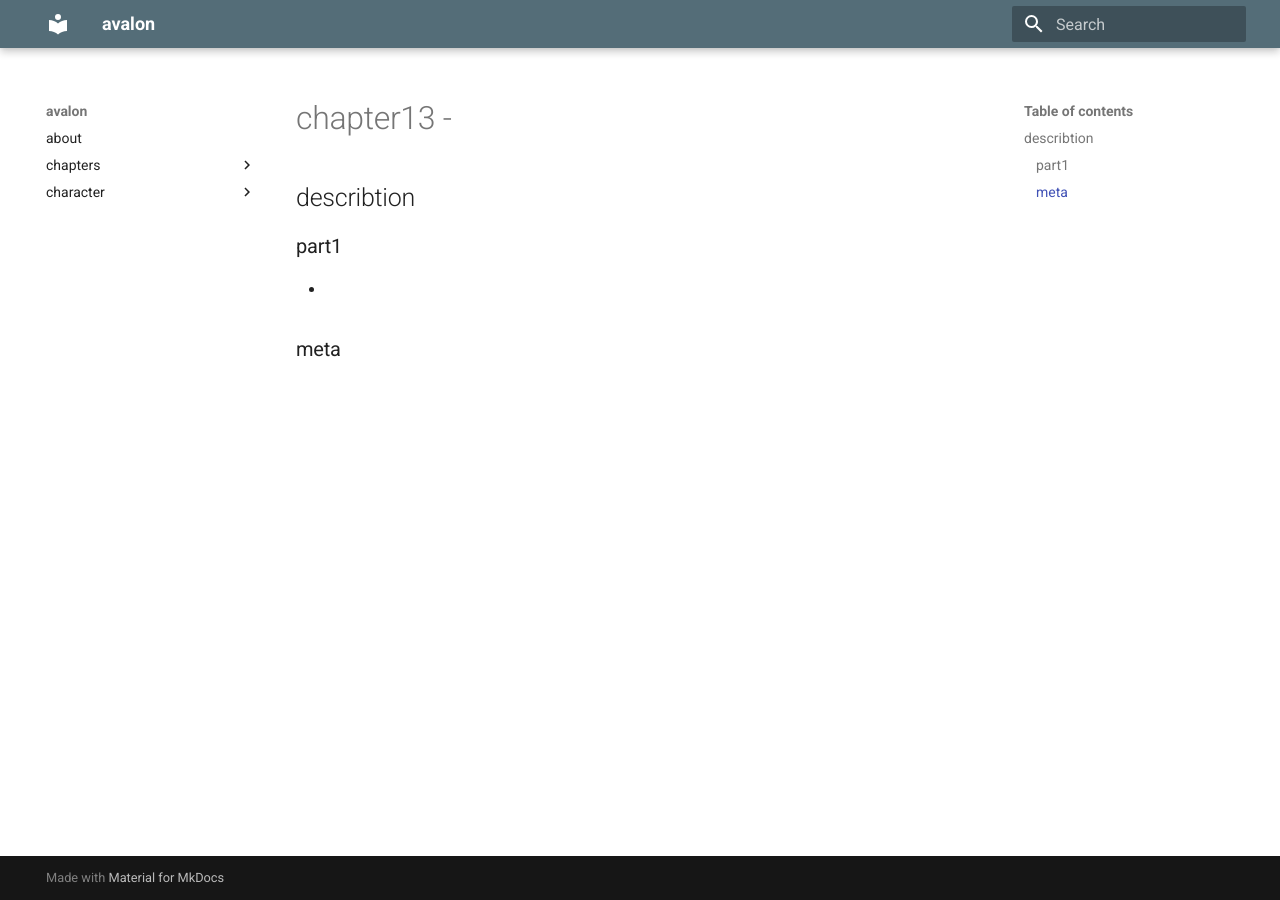
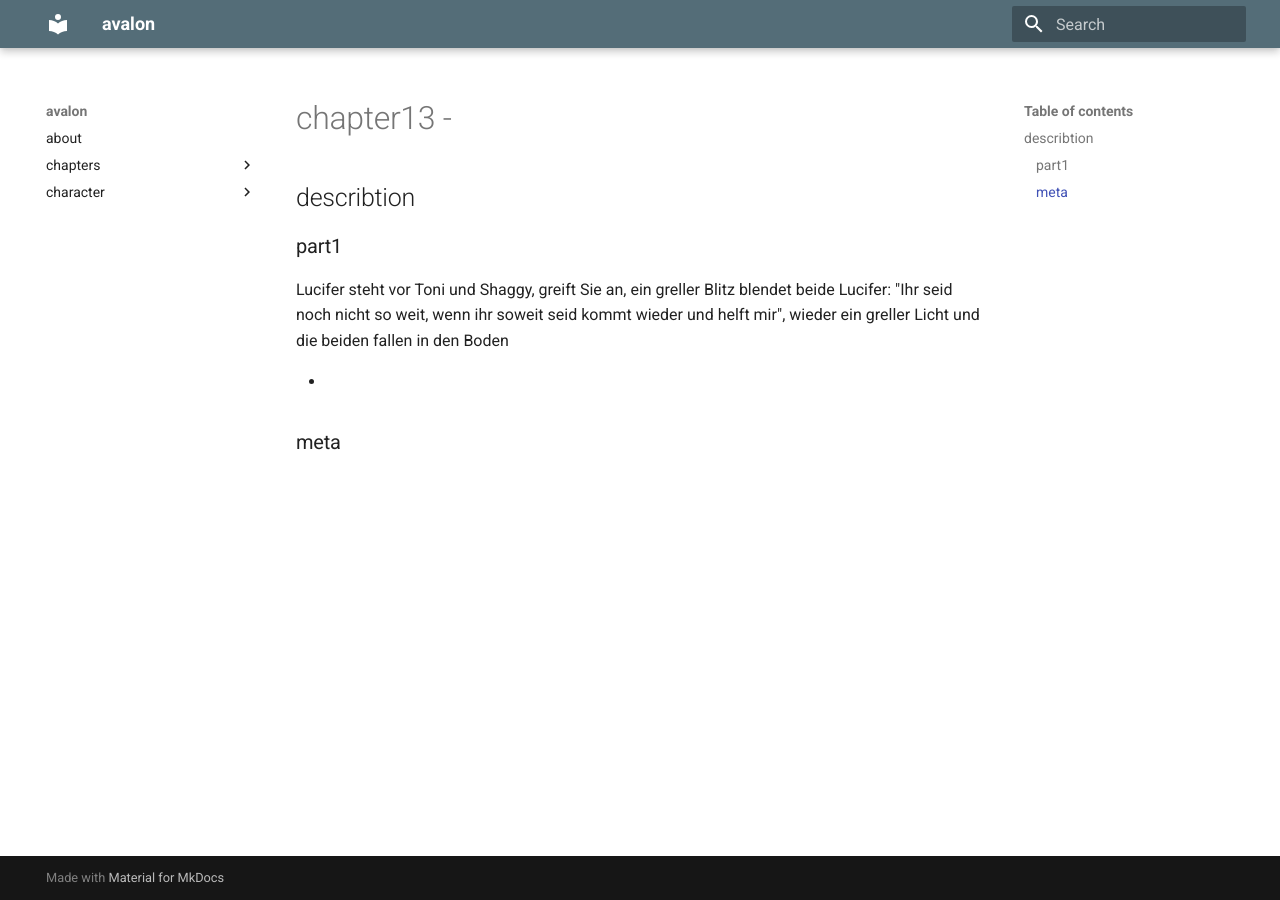
Before and after one commit to mkdocs-pnp/avalon, an MkDocs documentation site: the page built from docs/chapter/chapter13.md, in a window 1280 px wide. Built offline with MkDocs 1.6.1 and Material for MkDocs 9.7.7, drawn with Linux system fonts in a browser that asks for light colours.

Commit message:
Update chapter13.md

```diff
--- a/docs/chapter/chapter13.md
+++ b/docs/chapter/chapter13.md
@@ -4,6 +4,11 @@
 
 ###  part1
 
+Lucifer steht vor Toni und Shaggy, greift Sie an, ein greller Blitz blendet beide
+Lucifer: "Ihr seid noch nicht so weit, wenn ihr soweit seid kommt wieder und helft mir", wieder ein greller Licht und die beiden fallen in den Boden
+
+
+
 + <description>
 
 ### meta
```
